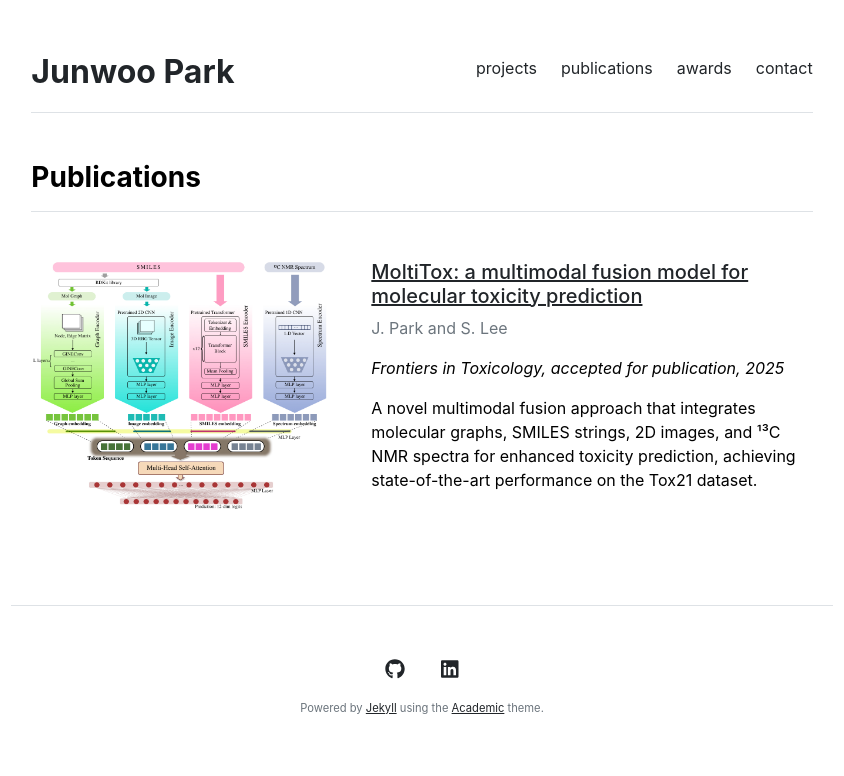
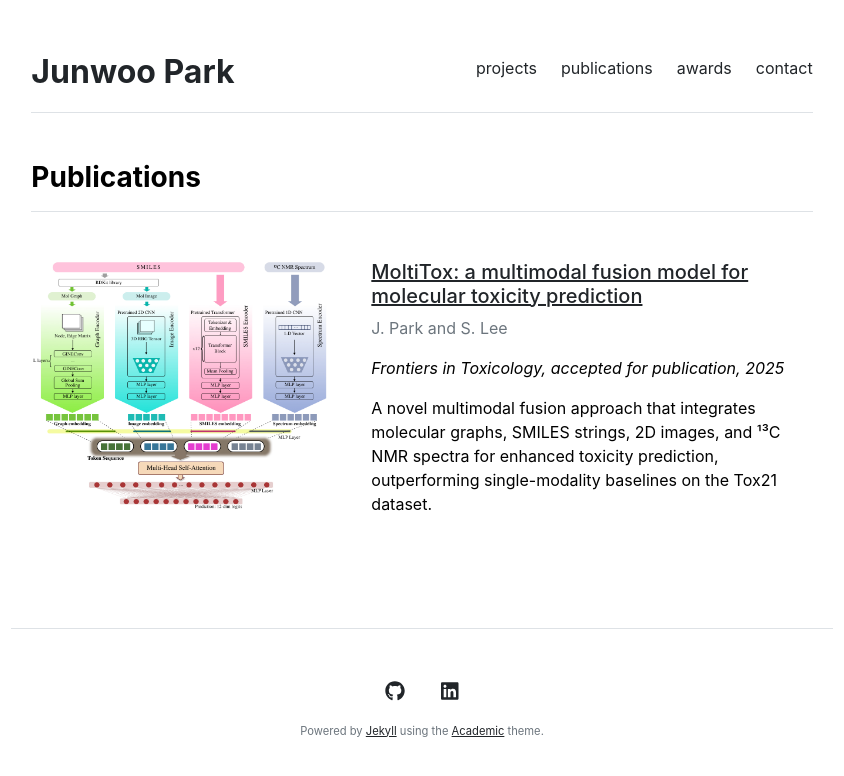
Before and after one commit to junwoop0/junwoop0.github.io, a Jekyll site: the page built from publications.md, in a window 1280 px wide. Shown: the top 776 px of the page, without its empty margins (218-1062 px from the left). Built offline with Jekyll 4.4.1, drawn with Linux system fonts in a browser that asks for light colours.

Commit message:
update profile

```diff
--- a/_data/publications.yml
+++ b/_data/publications.yml
@@ -2,7 +2,7 @@ featured:
 - title: 'MoltiTox: a multimodal fusion model for molecular toxicity prediction'
   authors: 'J. Park and S. Lee'
   venue: 'Frontiers in Toxicology, accepted for publication, 2025'
-  description: 'A novel multimodal fusion approach that integrates molecular graphs, SMILES strings, 2D images, and ¹³C NMR spectra for enhanced toxicity prediction, achieving state-of-the-art performance on the Tox21 dataset.'
+  description: 'A novel multimodal fusion approach that integrates molecular graphs, SMILES strings, 2D images, and ¹³C NMR spectra for enhanced toxicity prediction, outperforming single-modality baselines on the Tox21 dataset.'
   image: '/assets/img/MoltiTox.jpg'
   url: '#'
 
@@ -10,6 +10,6 @@ index:
 - title: 'MoltiTox: a multimodal fusion model for molecular toxicity prediction'
   authors: 'J. Park and S. Lee'
   venue: 'Frontiers in Toxicology, accepted for publication, 2025'
-  description: 'A novel multimodal fusion approach that integrates molecular graphs, SMILES strings, 2D images, and ¹³C NMR spectra for enhanced toxicity prediction, achieving state-of-the-art performance on the Tox21 dataset.'
+  description: 'A novel multimodal fusion approach that integrates molecular graphs, SMILES strings, 2D images, and ¹³C NMR spectra for enhanced toxicity prediction, outperforming single-modality baselines on the Tox21 dataset.'
   image: '/assets/img/MoltiTox.jpg'
   url: '#'
```
